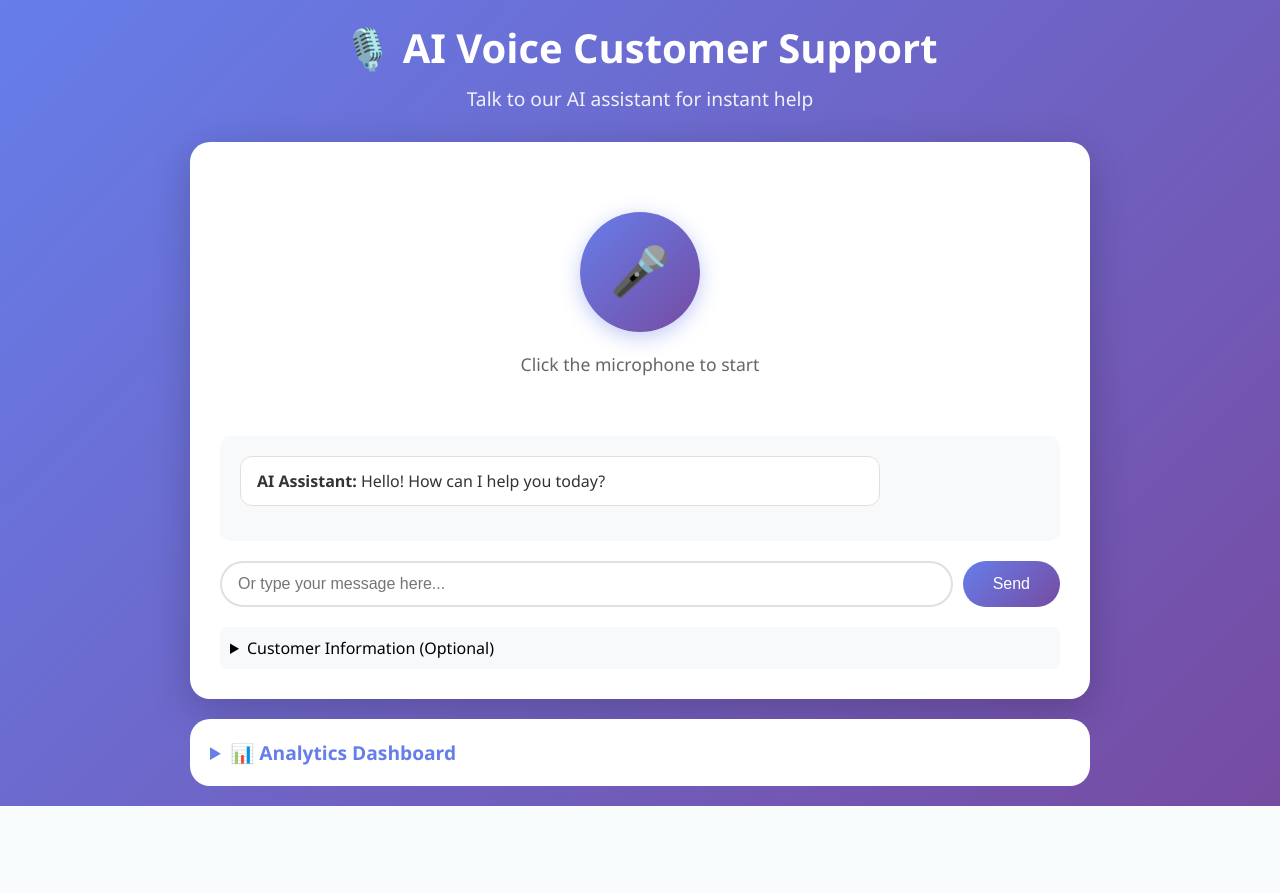
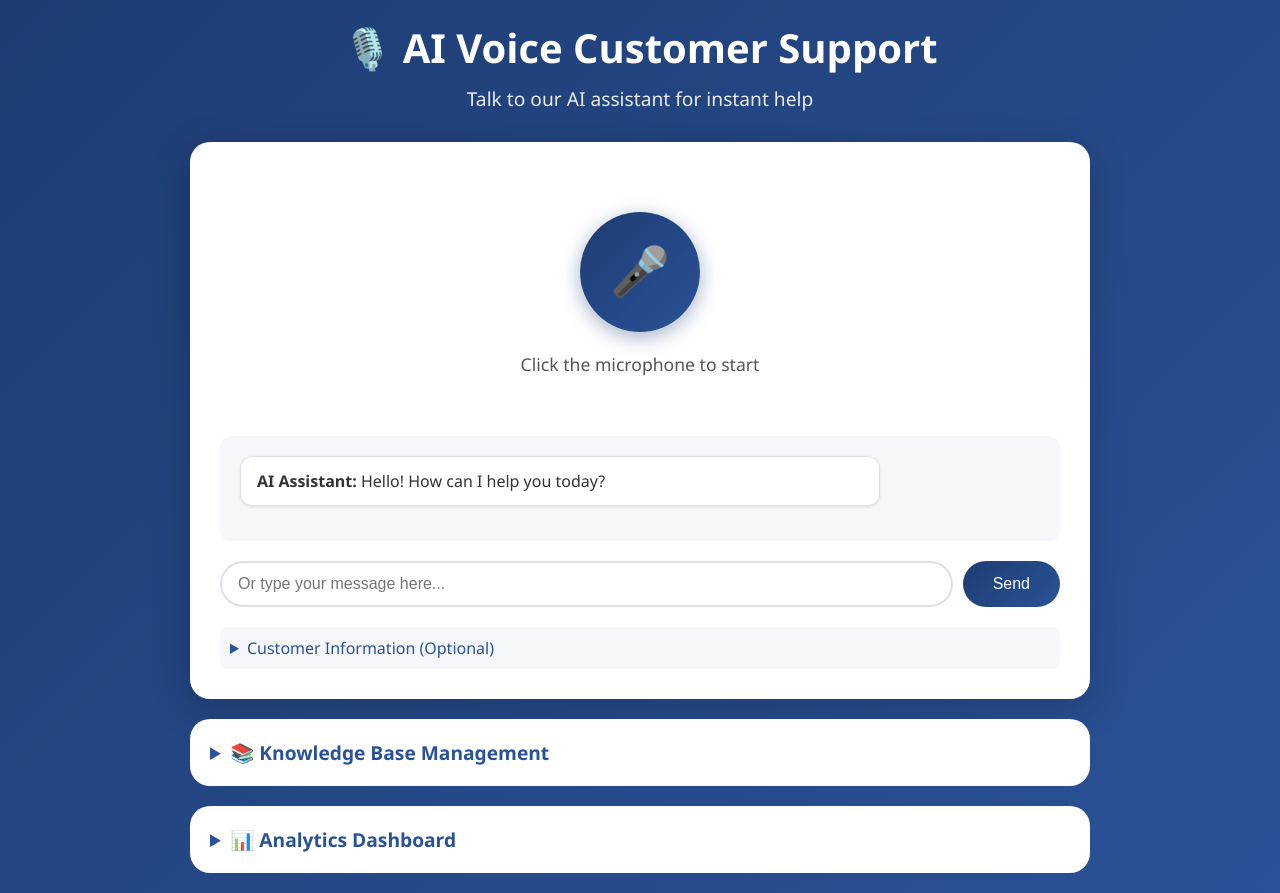
Before and after one commit to s5021/ai-voice-customer-support, a Python web app: template templates/index.html in a window 1280 px wide. Before the commit the page ends 806 px from the top, so only its background shows below. Run offline with Jinja, Linux system fonts and the light colour scheme; the template is opened without the code that fills it, so the values that code supplies are empty.

Commit message:
feat: Add RAG pipeline with ChromaDB, HuggingFace embeddings, and PDF knowledge base support

```diff
--- a/app/services/__init__.py
+++ b/app/services/__init__.py
@@ -1,4 +1,6 @@
 from .deepgram_service import DeepgramService
 from .groq_service import GroqService
 from .analytics_service import AnalyticsService
-__all__ = ['DeepgramService', 'GroqService', 'AnalyticsService']
+from .rag_service import RAGService
+
+__all__ = ['DeepgramService', 'GroqService', 'AnalyticsService', 'RAGService']
--- a/static/css/style.css
+++ b/static/css/style.css
@@ -3,43 +3,52 @@
     padding: 0;
     box-sizing: border-box;
 }
+
 body {
     font-family: 'Segoe UI', Tahoma, Geneva, Verdana, sans-serif;
-    background: linear-gradient(135deg, #667eea 0%, #764ba2 100%);
+    background: linear-gradient(135deg, #1e3c72 0%, #2a5298 100%);
     min-height: 100vh;
     padding: 20px;
 }
+
 .container {
     max-width: 900px;
     margin: 0 auto;
 }
+
 header {
     text-align: center;
     color: white;
     margin-bottom: 30px;
 }
+
 header h1 {
     font-size: 2.5em;
     margin-bottom: 10px;
 }
+
 header p {
     font-size: 1.2em;
     opacity: 0.9;
 }
+
 .main-content {
     background: white;
     border-radius: 20px;
     padding: 30px;
     box-shadow: 0 10px 40px rgba(0, 0, 0, 0.2);
 }
+
 .voice-section {
     text-align: center;
     padding: 40px 20px;
 }
+
 .voice-visualizer {
     position: relative;
     display: inline-block;
 }
+
 .pulse-ring {
     position: absolute;
     top: 50%;
@@ -47,13 +56,15 @@ header p {
     transform: translate(-50%, -50%);
     width: 150px;
     height: 150px;
-    border: 3px solid #667eea;
+    border: 3px solid #2a5298;
     border-radius: 50%;
     opacity: 0;
 }
+
 .pulse-ring.active {
     animation: pulse 1.5s ease-out infinite;
 }
+
 @keyframes pulse {
     0% {
         transform: translate(-50%, -50%) scale(0.8);
@@ -64,92 +75,120 @@ header p {
         opacity: 0;
     }
 }
+
 .voice-btn {
     width: 120px;
     height: 120px;
     border-radius: 50%;
     border: none;
-    background: linear-gradient(135deg, #667eea 0%, #764ba2 100%);
+    background: linear-gradient(135deg, #1e3c72 0%, #2a5298 100%);
     color: white;
     font-size: 3em;
     cursor: pointer;
     transition: all 0.3s ease;
-    box-shadow: 0 5px 20px rgba(102, 126, 234, 0.4);
+    box-shadow: 0 5px 20px rgba(30, 60, 114, 0.4);
     position: relative;
     z-index: 10;
 }
+
 .voice-btn:hover {
     transform: scale(1.05);
-    box-shadow: 0 8px 30px rgba(102, 126, 234, 0.6);
+    box-shadow: 0 8px 30px rgba(30, 60, 114, 0.6);
 }
+
 .voice-btn:active {
     transform: scale(0.95);
 }
+
 .voice-btn.recording {
-    background: linear-gradient(135deg, #f093fb 0%, #f5576c 100%);
+    background: linear-gradient(135deg, #e74c3c 0%, #c0392b 100%);
     animation: recordingPulse 1s ease-in-out infinite;
 }
+
 @keyframes recordingPulse {
     0%, 100% { transform: scale(1); }
     50% { transform: scale(1.05); }
 }
+
 .status-text {
     margin-top: 20px;
     font-size: 1.1em;
-    color: #666;
+    color: #555;
 }
+
 .status-text.recording {
-    color: #f5576c;
+    color: #e74c3c;
     font-weight: bold;
 }
+
 .chat-container {
     max-height: 400px;
     overflow-y: auto;
     padding: 20px;
-    background: #f8f9fa;
+    background: #f5f7fa;
     border-radius: 10px;
     margin: 20px 0;
 }
+
 .chat-message {
     margin-bottom: 15px;
     padding: 12px 16px;
     border-radius: 12px;
     max-width: 80%;
 }
+
 .user-message {
-    background: #667eea;
+    background: #2a5298;
     color: white;
     margin-left: auto;
     text-align: right;
 }
+
 .bot-message {
     background: white;
     color: #333;
-    border: 1px solid #e0e0e0;
+    border: 1px solid #dde1e7;
+    box-shadow: 0 1px 3px rgba(0, 0, 0, 0.1);
 }
+
 .message-content {
     line-height: 1.5;
 }
+
+.rag-sources {
+    margin-top: 8px;
+    padding-top: 8px;
+    border-top: 1px solid #eee;
+}
+
+.rag-sources small {
+    color: #2a5298;
+    font-weight: 500;
+}
+
 .input-section {
     display: flex;
     gap: 10px;
     margin-top: 20px;
 }
+
 #textInput {
     flex: 1;
     padding: 12px 16px;
-    border: 2px solid #e0e0e0;
+    border: 2px solid #dde1e7;
     border-radius: 25px;
     font-size: 1em;
     outline: none;
     transition: border-color 0.3s;
 }
+
 #textInput:focus {
-    border-color: #667eea;
+    border-color: #2a5298;
 }
+
 .send-btn, .reset-btn {
     padding: 12px 30px;
-    background: linear-gradient(135deg, #667eea 0%, #764ba2 100%);
+    background: linear-gradient(135deg, #1e3c72 0%, #2a5298 100%);
     color: white;
     border: none;
     border-radius: 25px;
@@ -157,102 +196,158 @@ header p {
     cursor: pointer;
     transition: all 0.3s;
 }
+
 .send-btn:hover, .reset-btn:hover {
     transform: translateY(-2px);
-    box-shadow: 0 5px 15px rgba(102, 126, 234, 0.4);
+    box-shadow: 0 5px 15px rgba(30, 60, 114, 0.4);
 }
+
 .customer-info {
     margin-top: 20px;
 }
+
 .customer-info summary {
     cursor: pointer;
     padding: 10px;
-    background: #f8f9fa;
+    background: #f5f7fa;
     border-radius: 8px;
     user-select: none;
+    color: #2a5298;
+    font-weight: 500;
 }
+
 .info-fields {
     display: grid;
     grid-template-columns: 1fr 1fr;
     gap: 10px;
     margin-top: 15px;
 }
+
 .info-fields input {
     padding: 10px;
-    border: 2px solid #e0e0e0;
+    border: 2px solid #dde1e7;
     border-radius: 8px;
     font-size: 0.9em;
 }
+
 .info-fields button {
     grid-column: span 2;
 }
+
+.rag-section {
+    margin-top: 20px;
+    background: white;
+    border-radius: 20px;
+    padding: 20px;
+}
+
+.rag-section summary {
+    cursor: pointer;
+    font-size: 1.2em;
+    font-weight: bold;
+    color: #2a5298;
+    user-select: none;
+}
+
+.rag-content {
+    margin-top: 15px;
+}
+
+.upload-area {
+    display: flex;
+    gap: 10px;
+    margin: 15px 0;
+    flex-wrap: wrap;
+}
+
+#uploadStatus {
+    margin-top: 10px;
+}
+
 .analytics-section {
     margin-top: 20px;
     background: white;
     border-radius: 20px;
     padding: 20px;
 }
+
 .analytics-section summary {
     cursor: pointer;
     font-size: 1.2em;
     font-weight: bold;
-    color: #667eea;
+    color: #2a5298;
     user-select: none;
 }
+
 .analytics-content {
     margin-top: 15px;
     padding: 15px;
-    background: #f8f9fa;
+    background: #f5f7fa;
     border-radius: 10px;
 }
+
 .stat-grid {
     display: grid;
     grid-template-columns: repeat(auto-fit, minmax(200px, 1fr));
     gap: 15px;
     margin-bottom: 20px;
 }
+
 .stat-card {
     background: white;
     padding: 15px;
     border-radius: 10px;
     text-align: center;
-    border: 2px solid #e0e0e0;
+    border: 2px solid #dde1e7;
+    box-shadow: 0 2px 5px rgba(0, 0, 0, 0.05);
 }
+
 .stat-card h3 {
-    color: #667eea;
+    color: #2a5298;
     font-size: 2em;
     margin-bottom: 5px;
 }
+
 .stat-card p {
-    color: #666;
+    color: #555;
     font-size: 0.9em;
 }
+
 .loading {
     display: inline-block;
     width: 20px;
     height: 20px;
     border: 3px solid #f3f3f3;
-    border-top: 3px solid #667eea;
+    border-top: 3px solid #2a5298;
     border-radius: 50%;
     animation: spin 1s linear infinite;
 }
+
 @keyframes spin {
     0% { transform: rotate(0deg); }
     100% { transform: rotate(360deg); }
 }
+
 @media (max-width: 768px) {
     header h1 {
         font-size: 2em;
     }
+
     .voice-btn {
         width: 100px;
         height: 100px;
         font-size: 2.5em;
     }
+
     .info-fields {
         grid-template-columns: 1fr;
     }
+
     .info-fields button {
         grid-column: span 1;
     }
+
+    .upload-area {
+        flex-direction: column;
+    }
 }
--- a/static/js/main.js
+++ b/static/js/main.js
@@ -172,7 +172,7 @@ async function sendTextMessage() {
 
         sessionId = data.session_id;
 
-        addMessage(data.response, 'bot');
+        addMessageWithSources(data.response, 'bot', data.rag_sources);
 
     } catch (error) {
         console.error('Error sending message:', error);
@@ -193,6 +193,29 @@ function addMessage(text, sender) {
     messageDiv.appendChild(contentDiv);
     chatContainer.appendChild(messageDiv);
 
+    chatContainer.scrollTop = chatContainer.scrollHeight;
+}
+
+function addMessageWithSources(text, sender, sources) {
+    const messageDiv = document.createElement('div');
+    messageDiv.className = `chat-message ${sender}-message`;
+
+    const contentDiv = document.createElement('div');
+    contentDiv.className = 'message-content';
+
+    const label = sender === 'user' ? 'You' : 'AI Assistant';
+    let html = `<strong>${label}:</strong> ${text}`;
+
+    // Add RAG sources if available
+    if (sources && sources.length > 0) {
+        html += `<div class="rag-sources">
+            <small>📚 Sources: ${sources.join(', ')}</small>
+        </div>`;
+    }
+
+    contentDiv.innerHTML = html;
+    messageDiv.appendChild(contentDiv);
+    chatContainer.appendChild(messageDiv);
     chatContainer.scrollTop = chatContainer.scrollHeight;
 }
 
@@ -282,3 +305,54 @@ async function loadAnalytics() {
 }
 
 setInterval(loadAnalytics, 30000);
+
+// Document upload
+document.getElementById('uploadBtn').addEventListener('click', async () => {
+    const fileInput = document.getElementById('docUpload');
+    const file = fileInput.files[0];
+    const status = document.getElementById('uploadStatus');
+
+    if (!file) {
+        status.innerHTML = '<p style="color:red">Please select a file!</p>';
+        return;
+    }
+
+    const formData = new FormData();
+    formData.append('file', file);
+
+    status.innerHTML = '<p>Uploading...</p>';
+
+    try {
+        const response = await fetch('/api/upload-doc', {
+            method: 'POST',
+            body: formData
+        });
+
+        const data = await response.json();
+
+        if (data.error) {
+            status.innerHTML = `<p style="color:red">${data.error}</p>`;
+        } else {
+            status.innerHTML = `<p style="color:green">✅ ${data.message}</p>`;
+        }
+    } catch (error) {
+        status.innerHTML = '<p style="color:red">Upload failed!</p>';
+    }
+});
+
+// Reload knowledge base
+document.getElementById('reloadKbBtn').addEventListener('click', async () => {
+    const status = document.getElementById('uploadStatus');
+    status.innerHTML = '<p>Reloading knowledge base...</p>';
+
+    try {
+        const response = await fetch('/api/reload-knowledge-base', {
+            method: 'POST'
+        });
+        const data = await response.json();
+        const message = data.message || 'Knowledge base reloaded successfully!';
+        status.innerHTML = `<p style="color:green">✅ ${message}</p>`;
+    } catch (error) {
+        status.innerHTML = '<p style="color:red">Reload failed!</p>';
+    }
+});
--- a/templates/index.html
+++ b/templates/index.html
@@ -48,6 +48,21 @@
                 </details>
             </div>
         </div>
+        <!-- RAG Knowledge Base Section -->
+        <div class="rag-section">
+            <details>
+                <summary>📚 Knowledge Base Management</summary>
+                <div class="rag-content">
+                    <p>Upload documents to enhance bot responses:</p>
+                    <div class="upload-area">
+                        <input type="file" id="docUpload" accept=".txt,.pdf" />
+                        <button id="uploadBtn" class="send-btn">Upload Document</button>
+                        <button id="reloadKbBtn" class="reset-btn">Reload Knowledge Base</button>
+                    </div>
+                    <div id="uploadStatus"></div>
+                </div>
+            </details>
+        </div>
         <!-- Analytics Dashboard -->
         <div class="analytics-section">
             <details>
```
Also changed, not shown: app/routes.py (+107 -3 lines), app/services/groq_service.py (+39 -7 lines), README.md (added), 1 other file.
